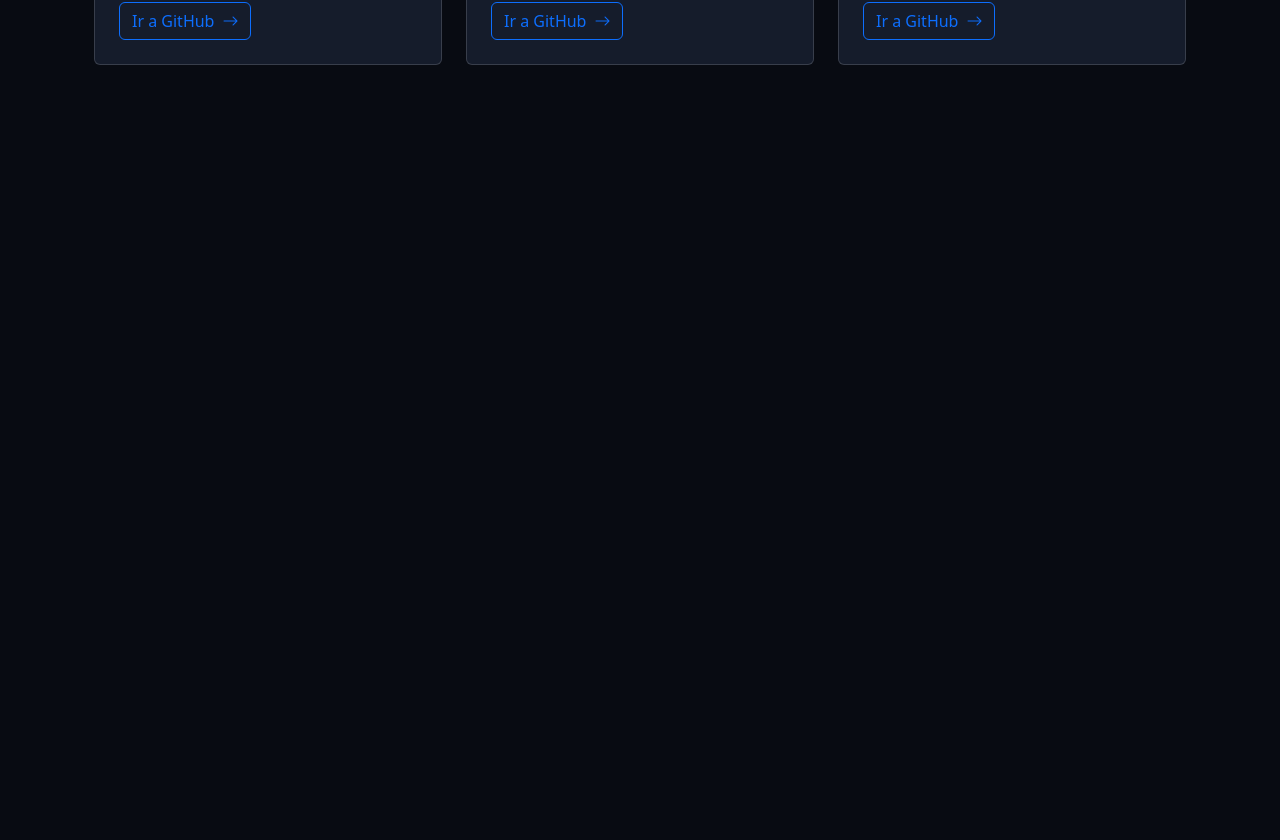
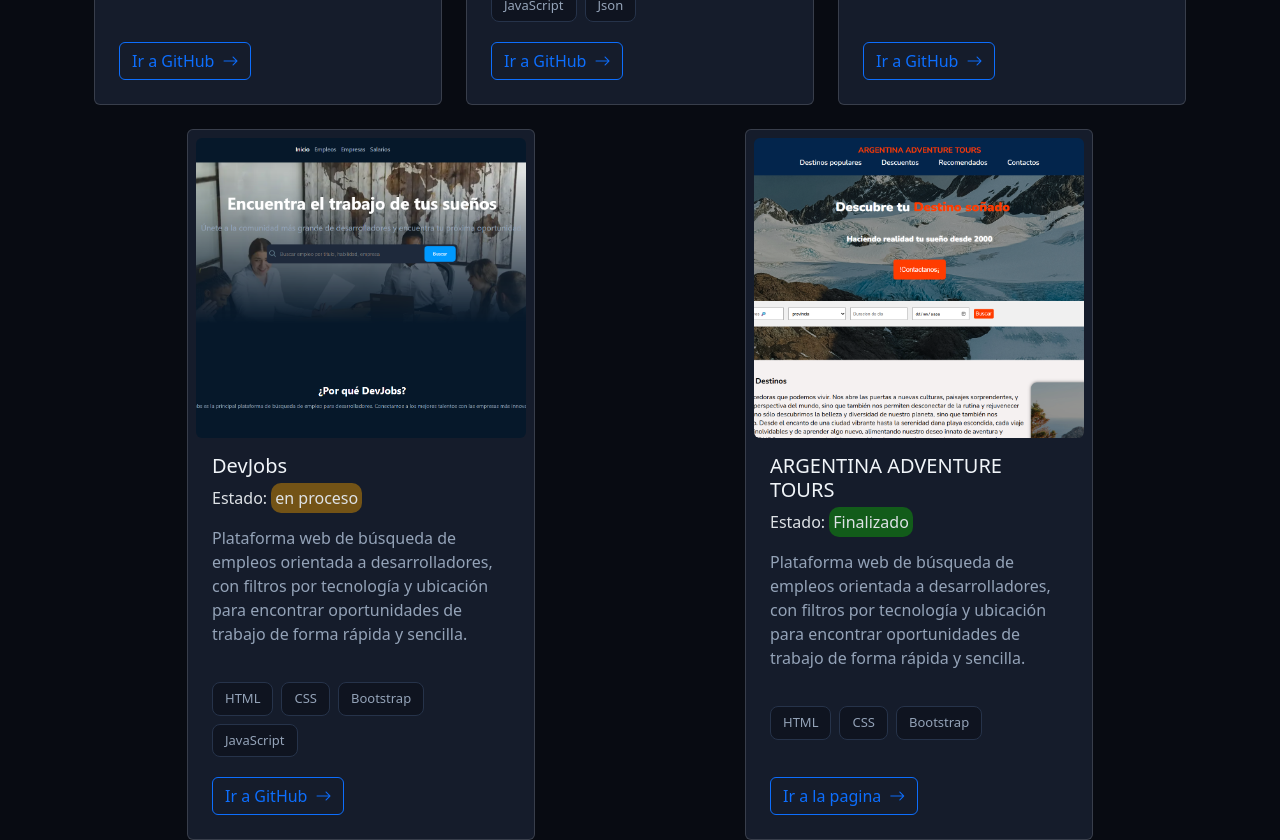
Before and after one commit to Matiassanchez18/Portafolio-React, a React (Vite) app in the folder Portafolio/: page / in a window 1280 px wide. Shown: the part 1680-2520 px from the top of the page. Before the commit the page ends 1745 px from the top, so only its background shows below. Built offline with nearby package versions, Linux system fonts and the light colour scheme.

Commit message:
Se termino de agregar las cards faltantes, y se arreglo los links

```diff
--- a/Portafolio/src/components/PortafolioMain.jsx
+++ b/Portafolio/src/components/PortafolioMain.jsx
@@ -4,6 +4,8 @@ import Card from "react-bootstrap/Card";
 import foto from "../assets/SDT.png";
 import fotoGammer from "../assets/ProyectoGammer.png";
 import FotoDeporTuc from "../assets/DeporTuc.png";
+import DevJobs from "../assets/DevJobs.png";
+import Tour from "../assets/Tour.png";
 
 function PortafolioMain() {
   return (
@@ -58,10 +60,10 @@ function PortafolioMain() {
                   <a href="#" aria-label="Discord">
                     <i className="bi bi-discord"></i>
                   </a>
-                  <a href="#" aria-label="Discord">
+                  <a href="#" aria-label="instagram">
                     <i className="bi bi-instagram"></i>
                   </a>
-                  <a href="#" aria-label="Discord">
+                  <a href="#" aria-label="github">
                     <i className="bi bi-github"></i>
                   </a>
                 </div>
@@ -86,7 +88,7 @@ function PortafolioMain() {
           </p>
 
           <div className="container mt-5">
-            <div className="row g-4">
+            <div className="row g-4 justify-content-around">
               <div className="col-12 col-md-6 col-lg-4">
                 <Card className="CardProyectos h-100 p-2">
                   <Card.Img
@@ -98,6 +100,9 @@ function PortafolioMain() {
 
                   <Card.Body className="d-flex flex-column">
                     <Card.Title>Sistema de gestión de turnos</Card.Title>
+                    <p>
+                      Estado: <span className="Finalizado p-1">Finalizado</span>
+                    </p>
 
                     <Card.Text>
                       Aplicación web para gestionar turnos de manera simple y
@@ -113,7 +118,7 @@ function PortafolioMain() {
                       <li>Json</li>
                     </ul>
 
-                   <a
+                    <a
                       className="mt-auto align-self-start btn btn-outline-primary"
                       target="_blank"
                       href="https://github.com/Matiassanchez18/SistemaDeTurnos"
@@ -136,6 +141,9 @@ function PortafolioMain() {
 
                   <Card.Body className="d-flex flex-column">
                     <Card.Title>ProyectoGammer</Card.Title>
+                    <p>
+                      Estado: <span className="Finalizado p-1">Finalizado</span>
+                    </p>
 
                     <Card.Text>
                       Consiste en el desarrollo de un sitio web que ofrece un
@@ -152,7 +160,7 @@ function PortafolioMain() {
                       <li>Json</li>
                     </ul>
 
-                     <a
+                    <a
                       className="mt-auto align-self-start btn btn-outline-primary"
                       target="_blank"
                       href="https://github.com/najr91/ProyectoGammer"
@@ -175,6 +183,9 @@ function PortafolioMain() {
 
                   <Card.Body className="d-flex flex-column">
                     <Card.Title>DeporTuc</Card.Title>
+                    <p>
+                      Estado: <span className="Finalizado p-1">Finalizado</span>
+                    </p>
 
                     <Card.Text>
                       Plataforma web orientada al ámbito deportivo, diseñada
@@ -200,6 +211,88 @@ function PortafolioMain() {
                   </Card.Body>
                 </Card>
               </div>
+
+              <div className="col-12 col-md-6 col-lg-4">
+                <Card className="CardProyectos h-100 p-2">
+                  <Card.Img
+                    variant="top"
+                    className="rounded"
+                    src={DevJobs}
+                    alt="Proyecto"
+                  />
+
+                  <Card.Body className="d-flex flex-column">
+                    <Card.Title>DevJobs</Card.Title>
+                    <p>
+                      Estado: <span className="EnProceso p-1">en proceso</span>
+                    </p>
+
+                    <Card.Text>
+                      Plataforma web de búsqueda de empleos orientada a
+                      desarrolladores, con filtros por tecnología y ubicación
+                      para encontrar oportunidades de trabajo de forma rápida y
+                      sencilla.
+                    </Card.Text>
+
+                    <ul className="ListaLenguajes">
+                      <li>HTML</li>
+                      <li>CSS</li>
+                      <li>Bootstrap</li>
+                      <li>JavaScript</li>
+                    </ul>
+
+                    <a
+                      className="mt-auto align-self-start btn btn-outline-primary Desactivado"
+                      target="_blank"
+                      href="#"
+                      disable
+                    >
+                      Ir a GitHub
+                      <i className="bi bi-arrow-right ms-2"></i>
+                    </a>
+                  </Card.Body>
+                </Card>
+              </div>
+
+              <div className="col-12 col-md-6 col-lg-4">
+                <Card className="CardProyectos h-100 p-2">
+                  <Card.Img
+                    variant="top"
+                    className="rounded"
+                    src={Tour}
+                    alt="Proyecto"
+                  />
+
+                  <Card.Body className="d-flex flex-column">
+                    <Card.Title>ARGENTINA ADVENTURE TOURS</Card.Title>
+                    <p>
+                      Estado: <span className="Finalizado p-1">Finalizado</span>
+                    </p>
+
+                    <Card.Text>
+                      Plataforma web de búsqueda de empleos orientada a
+                      desarrolladores, con filtros por tecnología y ubicación
+                      para encontrar oportunidades de trabajo de forma rápida y
+                      sencilla.
+                    </Card.Text>
+
+                    <ul className="ListaLenguajes">
+                      <li>HTML</li>
+                      <li>CSS</li>
+                      <li>Bootstrap</li>
+                    </ul>
+
+                    <a
+                      className="mt-auto align-self-start btn btn-outline-primary"
+                      target="_blank"
+                      href="https://proyecto-tour-rollingcode.netlify.app/"
+                    >
+                      Ir a la pagina
+                      <i className="bi bi-arrow-right ms-2"></i>
+                    </a>
+                  </Card.Body>
+                </Card>
+              </div>
             </div>
           </div>
         </article>
--- a/Portafolio/src/css/MainPortafolio.css
+++ b/Portafolio/src/css/MainPortafolio.css
@@ -218,6 +218,20 @@
     transform: translateY(-2px);
 }
 
+.EnProceso{
+  background-color: rgba(185, 123, 7, 0.575);
+  border-radius: 10px;
+}
+.Finalizado{
+  background-color: rgba(17, 129, 17, 0.637);
+  border-radius: 10px;
+
+}
+
+.Desactivado{
+  pointer-events: none;
+}
+
 @media (max-width: 991px) {
   .HeroSection {
     min-height: auto;
```
Also changed, not shown: Portafolio/src/assets/DevJobs.png (added), Portafolio/src/assets/Tour.png (added).
